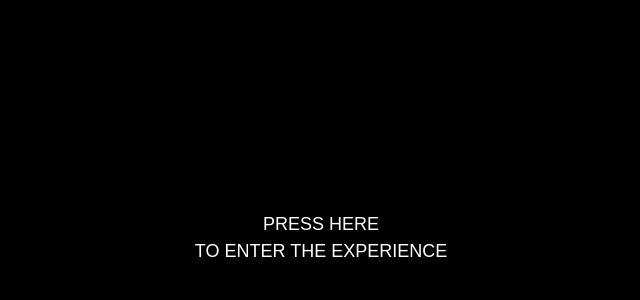
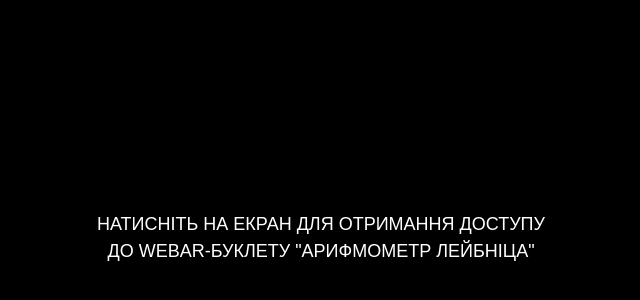
Before and after one commit to AlinaBondarets/Lab1, a plain HTML site: page index.html in a window 1280 px wide. Shown: the part 162-462 px from the top of the page, without its empty margins (319-959 px from the left). Drawn offline with nearby package versions, Linux system fonts and the light colour scheme.

Commit message:
Changed by GitHub

```diff
--- a/index.html
+++ b/index.html
@@ -27,9 +27,9 @@
                 text-transform: uppercase; font-family: Arial, Helvetica, sans-serif; font-weight: 400; line-height: 1.5em; font-size: large; white-space: nowrap;
                 user-select: none; pointer-events: none;
             ">
-            Press here
+            Натисніть на екран для отримання доступу
             <br>
-            to enter the experience
+            до WebAR-буклету "Арифмометр Лейбніца"
         </div>
     </div>
 
```
